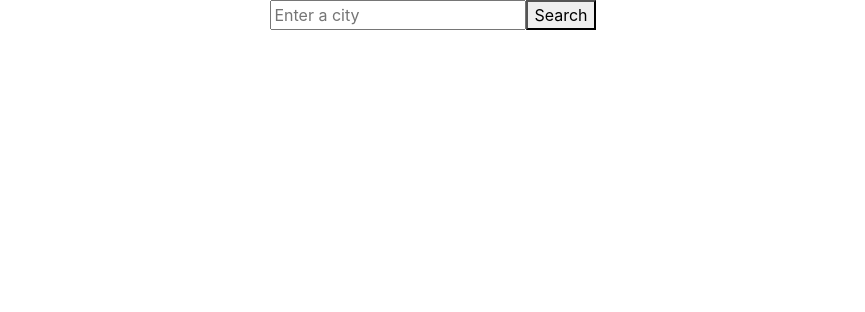
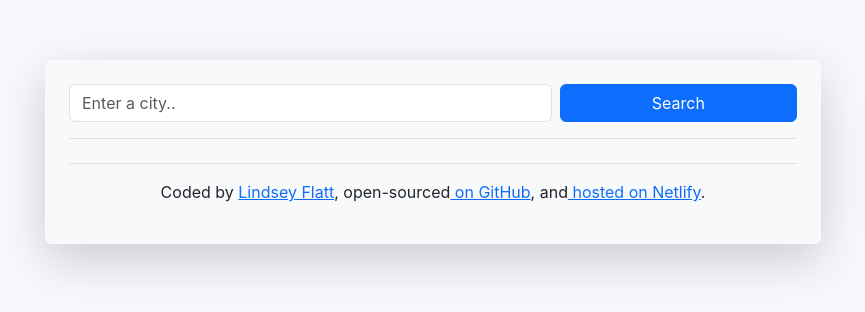
Before and after one commit to liflatt/react-weather-app, a React (Create React App) app: page / in a window 1280 px wide. Shown: the top 312 px of the page, without its empty margins (207-1072 px from the left). Built offline with nearby package versions, Linux system fonts and the light colour scheme; no server answers.

Commit message:
Added search for current weather

```diff
--- a/package.json
+++ b/package.json
@@ -10,6 +10,7 @@
     "axios": "^1.7.9",
     "bootstrap": "^5.3.3",
     "react": "^19.0.0",
+    "react-animated-weather": "^4.0.1",
     "react-dom": "^19.0.0",
     "react-scripts": "5.0.1",
     "start": "^5.1.0",
--- a/src/App.css
+++ b/src/App.css
@@ -1,38 +1,8 @@
-.App {
-  text-align: center;
+body {
+  background: #f9f7fe;
 }
 
-.App-logo {
-  height: 40vmin;
-  pointer-events: none;
+.App {
+  max-width: 800px;
+  margin: 60px auto;
 }
-
-@media (prefers-reduced-motion: no-preference) {
-  .App-logo {
-    animation: App-logo-spin infinite 20s linear;
-  }
-}
-
-.App-header {
-  background-color: #282c34;
-  min-height: 100vh;
-  display: flex;
-  flex-direction: column;
-  align-items: center;
-  justify-content: center;
-  font-size: calc(10px + 2vmin);
-  color: white;
-}
-
-.App-link {
-  color: #61dafb;
-}
-
-@keyframes App-logo-spin {
-  from {
-    transform: rotate(0deg);
-  }
-  to {
-    transform: rotate(360deg);
-  }
-}
--- a/src/Weather.js
+++ b/src/Weather.js
@@ -1,13 +1,18 @@
-import React, { useState } from "react";
+import React, { useState, useEffect } from "react";
 import axios from "axios";
+import "bootstrap/dist/css/bootstrap.min.css";
+import ReactAnimatedWeather from "react-animated-weather";
 
-export default function Weather() {
-  const [city, setCity] = useState("");
-  const [loaded, setLoaded] = useState(false);
-  const [weather, setWeatherData] = useState({});
-  const [lastSearchedCity, setLastSearchedCity] = useState(""); // New state for header
+export default function WeatherApp() {
+  const [city, setCity] = useState("Dallas");
+  const [unit, setUnit] = useState("imperial");
+  const [weather, setWeather] = useState({});
+  const [ready, setReady] = useState(false);
 
-  // Helper function to capitalize each word
+  useEffect(() => {
+    searchCity("Dallas");
+  }, []);
+
   function capitalizeWords(str) {
     return str
       .toLowerCase()
@@ -16,87 +21,124 @@ export default function Weather() {
       .join(" ");
   }
 
-  function showWeather(response) {
-    setLoaded(true);
-    setWeatherData({
-      temperature: Math.round(response.data.main.temp),
-      description: response.data.weather[0].description,
-      humidity: response.data.main.humidity,
+  function handleSearch(event) {
+    event.preventDefault();
+    const searchInput = event.target.elements.cityInput.value.trim();
+    if (!searchInput) {
+      alert("Please enter a city");
+      return;
+    }
+    setCity(searchInput);
+    searchCity(searchInput);
+  }
+
+  function searchCity(city) {
+    const apiKey = "b0452f91cd75631eoba398t0f42a2100";
+    const apiUrl = `https://api.shecodes.io/weather/v1/current?query=${city}&key=${apiKey}&units=${unit}`;
+
+    axios.get(apiUrl).then((response) => {
+      setWeather({
+        temperature: Math.round(response.data.temperature.current),
+        description: capitalizeWords(response.data.condition.description),
+        humidity: response.data.temperature.humidity,
         wind: response.data.wind.speed,
-      icon: `https://openweathermap.org/img/wn/${response.data.weather[0].icon}@2x.png`,
+        icon: mapWeatherIcon(response.data.condition.icon),
+      });
+      setReady(true);
     });
   }
 
-  function handleSubmit(event) {
-    event.preventDefault();
-    if (city.trim() === "") {
-      alert("Please enter a city.");
-      return;
+  function toggleUnit() {
+    setUnit(unit === "imperial" ? "metric" : "imperial");
   }
 
-    // Set the formatted city for display
-    setLastSearchedCity(capitalizeWords(city));
-
-    let apiKey = "d1a86552de255334f6117b348c4519bd";
-    let apiUrl = `https://api.openweathermap.org/data/2.5/weather?q=${city}&appid=${apiKey}&units=metric`;
-
-    axios
-      .get(apiUrl)
-      .then(showWeather)
-      .finally(() => {
-        setCity(""); // Clear input field after search
-      });
+  function mapWeatherIcon(apiIcon) {
+    const iconMapping = {
+      "clear-sky-day": "CLEAR_DAY",
+      "clear-sky-night": "CLEAR_NIGHT",
+      "few-clouds-day": "PARTLY_CLOUDY_DAY",
+      "few-clouds-night": "PARTLY_CLOUDY_NIGHT",
+      "scattered-clouds-day": "PARTLY_CLOUDY_DAY",
+      "scattered-clouds-night": "PARTLY_CLOUDY_NIGHT",
+      "broken-clouds-day": "CLOUDY",
+      "broken-clouds-night": "CLOUDY",
+      "shower-rain-day": "RAIN",
+      "shower-rain-night": "RAIN",
+      "rain-day": "RAIN",
+      "rain-night": "RAIN",
+      "thunderstorm-day": "RAIN",
+      "thunderstorm-night": "RAIN",
+      "snow-day": "SNOW",
+      "snow-night": "SNOW",
+      "mist-day": "FOG",
+      "mist-night": "FOG",
+    };
+    return iconMapping[apiIcon] || "CLOUDY";
   }
 
-  function updateCity(event) {
-    setCity(event.target.value);
-  }
-
-  if (loaded) {
   return (
-      <div className="Search">
-        <form onSubmit={handleSubmit}>
-          <div className="row">
-            <div className="col-9">
+    <div className="container weather-app mt-5 p-4 rounded shadow-lg bg-light">
+      <header className="mb-4 border-bottom pb-3">
+        <form onSubmit={handleSearch} className="row g-2">
+          <div className="col-8">
             <input
               type="search"
-                value={city}
-                placeholder="Enter a city"
-                className="form-control search-input"
-                onChange={updateCity}
+              name="cityInput"
+              className="form-control"
+              placeholder="Enter a city.."
+              required
             />
           </div>
-            <div className="col-3 p-0">
-              <button type="submit">Search</button>
+          <div className="col-4">
+            <button type="submit" className="btn btn-primary w-100">
+              Search
+            </button>
+          </div>
+        </form>
+      </header>
+
+      {ready && (
+        <div className="row align-items-center">
+          <div className="col-md-6">
+            <h1 className="fw-bold">{city}</h1>
+            <p>
+              <span>{new Date().toLocaleString()}</span>,
+              <span className="text-primary"> {weather.description}</span>
+              <br />
+              Humidity: <strong>{weather.humidity}%</strong>, Wind:{" "}
+              <strong>{weather.wind} mph</strong>
+            </p>
+          </div>
+          <div className="col-md-6 text-center">
+            <ReactAnimatedWeather
+              icon={weather.icon}
+              color="#1e1e1e"
+              size={64}
+              animate={true}
+            />
+            <h2 className="fw-bold display-4">
+              {weather.temperature}°
+              <span>{unit === "imperial" ? "F" : "C"}</span>
+            </h2>
+            <button
+              className="btn btn-link text-decoration-none"
+              onClick={toggleUnit}
+            >
+              Switch to {unit === "imperial" ? "°C" : "°F"}
+            </button>
           </div>
         </div>
-        </form>
-        {/* Show this header only when there is a last searched city */}
-        {lastSearchedCity && <h2>Current weather in {lastSearchedCity}</h2>}
-        <ul>
-          <li>Temperature: {weather.temperature}°C</li>
-          <li>Description: {weather.description}</li>
-          <li>Humidity: {weather.humidity}%</li>
-          <li>Wind: {weather.wind} km/h</li>
-          <li>
-            <img src={weather.icon} alt={weather.description} />
-          </li>
-        </ul>
-      </div>
-    );
-  } else {
-    return (
-      <div className="Weather">
-        <form onSubmit={handleSubmit}>
-          <input
-            type="search"
-            onChange={updateCity}
-            value={city}
-            placeholder="Enter a city"
-          />
-          <button type="submit">Search</button>
-        </form>
+      )}
+
+      <footer className="border-top pt-3 text-center">
+        <p>
+          Coded by <a href="https://github.com/liflatt">Lindsey Flatt</a>,
+          open-sourced
+          <a href="https://github.com/liflatt/react-weather-app"> on GitHub</a>,
+          and
+          <a href="https://lf-weather.netlify.app/"> hosted on Netlify</a>.
+        </p>
+      </footer>
     </div>
   );
 }
-}
```
Also changed, not shown: src/Footer.js (added, +35 -0 lines), src/FormattedDate.js (added, +28 -0 lines), src/WeatherIcon.js (added, +34 -0 lines), src/WeatherInfo.css (added, +8 -0 lines), src/WeatherInfo.js (added, +36 -0 lines), src/WeatherForecast.js (added), src/WeatherForecastPreview.js (added), 1 other file (tests, documents, lock files or other folders). Lines whose indentation alone changed are shown as unchanged.
